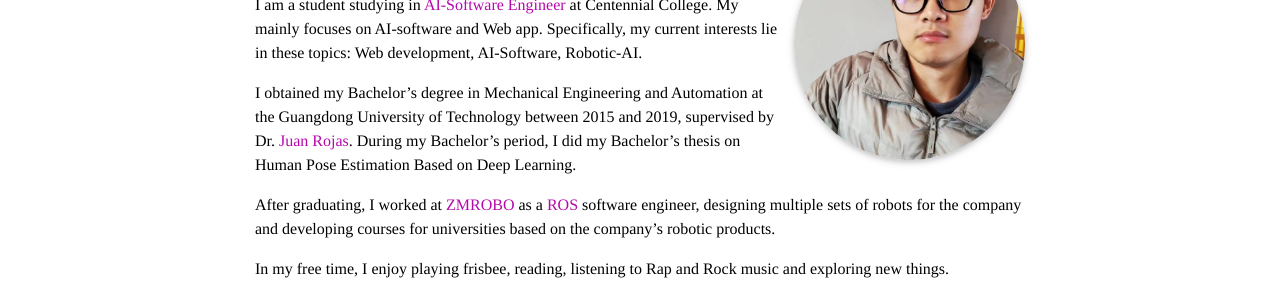
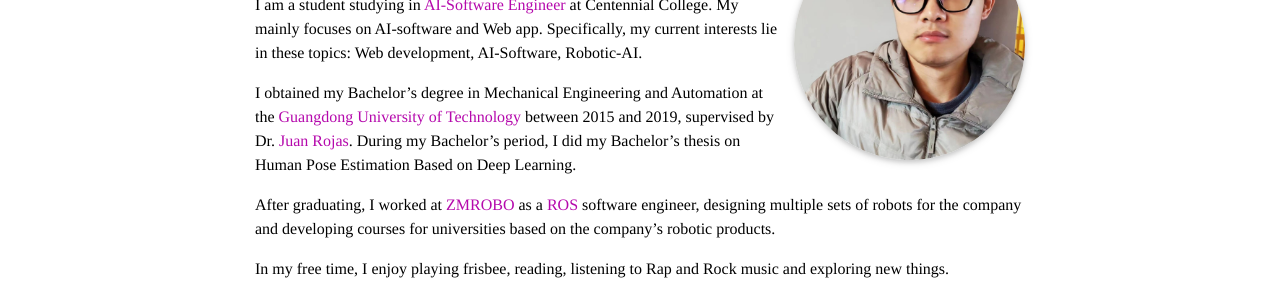
Before and after one commit to huayezhan/resume, a Jekyll site: the page built from _pages/about.md, in a window 1280 px wide and 1095 px high. Shown: the part 272-572 px from the top of the window. Built offline with Jekyll 4.4.1, drawn with Linux system fonts in a browser that asks for light colours; emoji names are drawn with the system emoji font; comment, search, counter and statistics services are not loaded; a style sheet for code colours, icons or effects is not loaded; part of the change alters nothing that is shown.

```diff
--- a/_pages/about.md
+++ b/_pages/about.md
@@ -20,7 +20,7 @@ social: false  # includes social icons at the bottom of the page
 
 I am a student studying in [AI-Software Engineer](https://www.centennialcollege.ca/programs-courses/full-time/artificial-intelligence-fast-track) at Centennial College. My  mainly focuses on AI-software and Web app. Specifically, my current interests lie in these topics: Web development, AI-Software, Robotic-AI.
 
-I obtained my Bachelor's degree in Mechanical Engineering and Automation at the Guangdong University of Technology between 2015 and 2019, supervised by Dr. [Juan Rojas](http://www.juanrojas.net/). During my Bachelor's period, I did my Bachelor's thesis on Human Pose Estimation Based on Deep Learning.
+I obtained my Bachelor's degree in Mechanical Engineering and Automation at the [Guangdong University of Technology](https://english.gdut.edu.cn/) between 2015 and 2019, supervised by Dr. [Juan Rojas](http://www.juanrojas.net/). During my Bachelor's period, I did my Bachelor's thesis on Human Pose Estimation Based on Deep Learning.
 
 After graduating, I worked at [ZMROBO](https://www.zmrobo.com/) as a [ROS](https://www.ros.org/) software engineer, designing multiple sets of robots for the company and developing courses for universities based on the company's robotic products.
 
```
